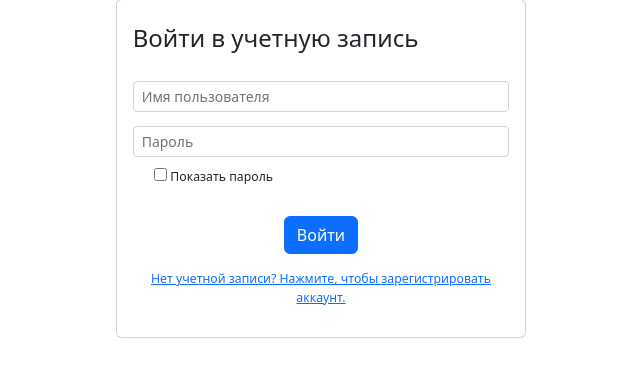
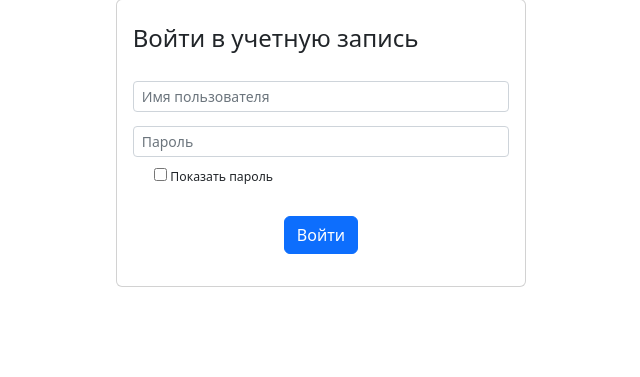
Before and after one commit to ValuableGrbg/web_report_project-main, a Django app: page /authentication/login in a window 1280 px wide. Shown: the part 97-474 px from the top of the page, without its empty margins (319-959 px from the left). Run offline with Django 4.2, Linux system fonts and the light colour scheme; parts of the project's set-up code (start-up, migrations or seed data) failed here and were passed over; some libraries are stand-ins or nearby versions.

Commit message:
hide register button

```diff
--- a/report_project_generator/templates/authentication/login.html
+++ b/report_project_generator/templates/authentication/login.html
@@ -35,9 +35,9 @@
                     <div class="text-center mt-3 mb-3">
                         <input type="submit" value="Войти" class="btn btn-block btn-primary submit-btn" />
                     </div>
-                    <div class="text-center">
+                    <!--<div class="text-center">
                         <small><a href="{% url 'register' %}"> Нет учетной записи? Нажмите, чтобы зарегистрировать аккаунт.</a></small>
-                    </div>
+                    </div>-->
                 </form>
             </div>
         </div>
```
